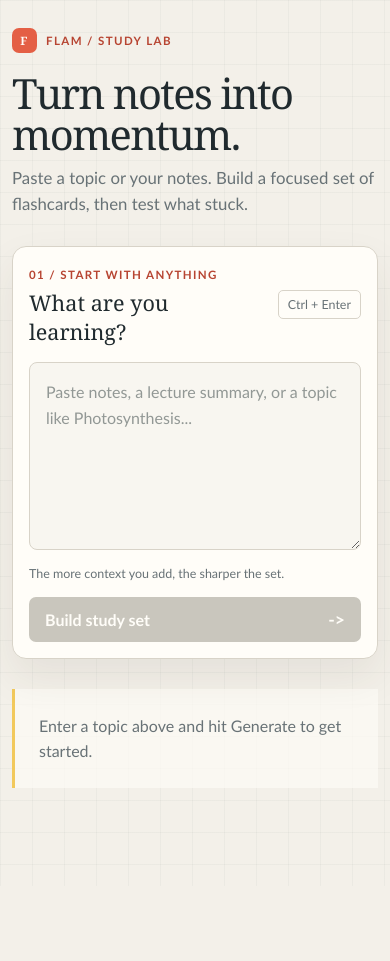
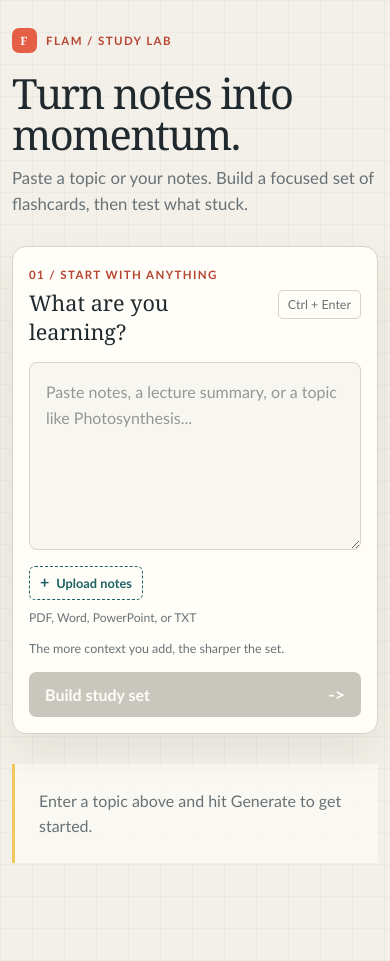
Before and after one commit to shashankgoud18/flam-study-assistant, a React (Vite) app in the folder client/: page / in a window 390 px wide. Before the commit the page ends 886 px from the top, so only its background shows below. Built offline with nearby package versions, Linux system fonts and the light colour scheme; no server answers.

Commit message:
feat: import study notes from documents

```diff
--- a/client/package.json
+++ b/client/package.json
@@ -9,6 +9,9 @@
     "preview": "vite preview"
   },
   "dependencies": {
+    "jszip": "^3.10.2",
+    "mammoth": "^1.12.3",
+    "pdfjs-dist": "^6.3.289",
     "react": "^18.3.1",
     "react-dom": "^18.3.1"
   },
--- a/client/src/components/PromptInput.jsx
+++ b/client/src/components/PromptInput.jsx
@@ -1,8 +1,29 @@
+import { useState } from 'react';
+import { extractTextFromFile } from '../lib/extractText.js';
+
 function PromptInput({ value, onChange, onSubmit, disabled }) {
+  const [fileStatus, setFileStatus] = useState('');
+
   function handleKeyDown(e) {
     // Cmd/Ctrl+Enter submits; plain Enter still inserts a newline in the textarea.
     if (e.key === 'Enter' && (e.metaKey || e.ctrlKey)) {
       onSubmit();
+    }
+  }
+
+  async function handleFileChange(e) {
+    const file = e.target.files?.[0];
+    e.target.value = '';
+    if (!file) return;
+
+    setFileStatus(`Reading ${file.name}...`);
+    try {
+      const text = (await extractTextFromFile(file)).trim();
+      if (!text) throw new Error('No readable text was found in that file.');
+      onChange(text);
+      setFileStatus(`${file.name} imported`);
+    } catch (error) {
+      setFileStatus(error.message || 'Could not read that file.');
     }
   }
 
@@ -24,6 +45,20 @@ function PromptInput({ value, onChange, onSubmit, disabled }) {
         rows={6}
         disabled={disabled}
       />
+      <div className="upload-row">
+        <label className="upload-button" htmlFor="study-file">
+          <span aria-hidden="true">+</span> Upload notes
+        </label>
+        <input
+          id="study-file"
+          className="file-input"
+          type="file"
+          accept=".pdf,.docx,.pptx,.txt"
+          onChange={handleFileChange}
+          disabled={disabled}
+        />
+        <span className="file-status" role="status">{fileStatus || 'PDF, Word, PowerPoint, or TXT'}</span>
+      </div>
       <div className="prompt-footer">
         <span>{value.length > 0 ? `${value.length} characters ready` : 'The more context you add, the sharper the set.'}</span>
         <button onClick={onSubmit} disabled={disabled || !value.trim()}>
--- a/client/src/index.css
+++ b/client/src/index.css
@@ -123,6 +123,23 @@ button:focus-visible, textarea:focus-visible, .flashcard:focus-visible {
 }
 .prompt-input textarea::placeholder { color: #929895; }
 .prompt-input textarea:focus { border-color: var(--teal); background: #fffefa; }
+.upload-row { display: flex; align-items: center; gap: 10px; }
+.file-input { position: absolute; width: 1px; height: 1px; opacity: 0; pointer-events: none; }
+.upload-button {
+  display: inline-flex;
+  align-items: center;
+  gap: 7px;
+  padding: 8px 10px;
+  border: 1px dashed var(--teal);
+  border-radius: 6px;
+  color: var(--teal);
+  cursor: pointer;
+  font-size: 0.8rem;
+  font-weight: 800;
+}
+.upload-button:hover { background: var(--teal-soft); }
+.upload-button span { font-size: 1rem; line-height: 0.8; }
+.file-status { color: var(--muted); font-size: 0.76rem; }
 .prompt-input button, .submit-btn {
   display: inline-flex;
   align-items: center;
@@ -311,6 +328,7 @@ button:focus-visible, textarea:focus-visible, .flashcard:focus-visible {
   .app { width: min(100% - 24px, 760px); padding-top: 28px; }
   .prompt-input { padding: 16px; }
   .prompt-footer { align-items: flex-start; flex-direction: column; }
+  .upload-row { align-items: flex-start; flex-direction: column; }
   .prompt-footer button { justify-content: space-between; width: 100%; }
   .flashcard { min-height: 235px; padding: 24px 18px; }
   .quiz-results button { width: 100%; }
--- /dev/null
+++ b/client/src/lib/extractText.js
@@ -0,0 +1,55 @@
+async function extractPdfText(file) {
+  const pdfjsLib = await import('pdfjs-dist');
+  const pdf = await pdfjsLib.getDocument({ data: await file.arrayBuffer() }).promise;
+  const pages = [];
+
+  for (let pageNumber = 1; pageNumber <= pdf.numPages; pageNumber += 1) {
+    const page = await pdf.getPage(pageNumber);
+    const content = await page.getTextContent();
+    pages.push(content.items.map((item) => item.str).join(' '));
+  }
+
+  return pages.join('\n\n');
+}
+
+async function extractDocxText(file) {
+  const { default: mammoth } = await import('mammoth/mammoth.browser.js');
+  const result = await mammoth.extractRawText({ arrayBuffer: await file.arrayBuffer() });
+  return result.value;
+}
+
+async function extractPptxText(file) {
+  const { default: JSZip } = await import('jszip');
+  const archive = await JSZip.loadAsync(await file.arrayBuffer());
+  const slideFiles = Object.keys(archive.files)
+    .filter((name) => /^ppt\/slides\/slide\d+\.xml$/.test(name))
+    .sort((first, second) => {
+      const firstNumber = Number(first.match(/slide(\d+)/)[1]);
+      const secondNumber = Number(second.match(/slide(\d+)/)[1]);
+      return firstNumber - secondNumber;
+    });
+
+  const slides = [];
+  for (const slideFile of slideFiles) {
+    const xml = await archive.file(slideFile).async('text');
+    const document = new DOMParser().parseFromString(xml, 'application/xml');
+    const textNodes = document.getElementsByTagNameNS(
+      'http://schemas.openxmlformats.org/drawingml/2006/main',
+      't',
+    );
+    slides.push(Array.from(textNodes, (node) => node.textContent).join(' '));
+  }
+
+  return slides.join('\n\n');
+}
+
+export async function extractTextFromFile(file) {
+  const extension = file.name.split('.').pop()?.toLowerCase();
+
+  if (extension === 'txt') return file.text();
+  if (extension === 'pdf') return extractPdfText(file);
+  if (extension === 'docx') return extractDocxText(file);
+  if (extension === 'pptx') return extractPptxText(file);
+
+  throw new Error('Please upload a PDF, DOCX, PPTX, or TXT file.');
+}
```
Also changed, not shown: 2 other files (tests, documents, lock files or other folders).
